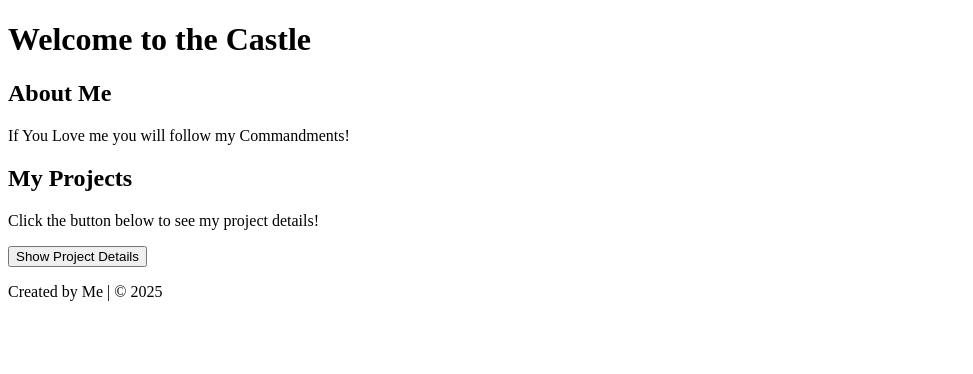
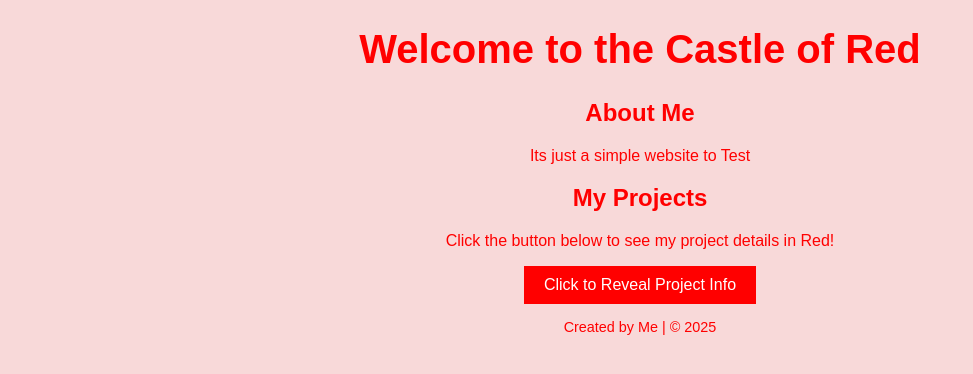
Before and after one commit to elliotX19/mywebsite, a plain HTML site: page index.html in a window 1280 px wide. Shown: the whole page, without its empty margins (0-973 px from the left). Drawn offline with Linux system fonts and the light colour scheme.

Commit message:
Fixed CSS file name issue and applied red color changes

```diff
--- a/index.html
+++ b/index.html
@@ -4,27 +4,28 @@
     <meta charset="UTF-8">
     <meta name="viewport" content="width=device-width, initial-scale=1.0">
     <title>Simple Website</title>
-    <link rel="stylesheet" href="styles.css">
+    <link rel="stylesheet" href="style.css">
+
 </head>
 <body>
 
     <header>
-        <h1>Welcome to the Castle</h1>
+        <h1>Welcome to the Castle of Red</h1>
     </header>
 
     <main>
         <section>
             <h2>About Me</h2>
-                <p>If You Love me you will follow my Commandments!</p>
+            <p>Its just a simple website to Test </p>
         </section>
 
         <section>
             <h2>My Projects</h2>
-            <p>Click the button below to see my project details!</p>
-            <button onclick="showProjectDetails()">Show Project Details</button>
+            <p>Click the button below to see my project details in Red!</p>
+            <button onclick="showProjectDetails()">Click to Reveal Project Info</button>
 
             <div id="projectDetails" style="display: none;">
-                <p>Here are the details of my project. It’s a cool web app!</p>
+                <p>Here are the details of my project. It’s a cool web app with a Red touch!</p>
             </div>
         </section>
     </main>
--- a/script.js
+++ b/script.js
@@ -1,10 +1,8 @@
 function showProjectDetails() {
-    var details = document.getElementById("projectDetails");
-
-    // Toggle the display of the project details
-    if (details.style.display === "none") {
-        details.style.display = "block";
+    const projectDetails = document.getElementById('projectDetails');
+    if (projectDetails.style.display === "none") {
+        projectDetails.style.display = "block";  // Show the details
     } else {
-        details.style.display = "none";
+        projectDetails.style.display = "none";  // Hide the details
     }
 }
--- a/style.css
+++ b/style.css
@@ -1,59 +1,37 @@
-/* Reset some default styles */
-* {
-    margin: 0;
-    padding: 0;
-    box-sizing: border-box;
+
+body {
+    font-family: Arial, sans-serif;
+    background-color: rgb(248, 217, 217);
+    color: red;  /* Change all text color to red */
 }
 
-/* Basic page styling */
-body {
-    font-family: Arial, sans-serif;
-    background-color: #d11b1b;
-    color: #333;
-    line-height: 1.6;
-    padding: 20px;
-}
-
-header {
-    background-color: #4CAF50;
-    color: white;
-    padding: 20px;
+header, main, footer {
     text-align: center;
 }
 
-h1 {
-    font-size: 2.5em;
+header h1 {
+    font-size: 2.5rem;
+    color: red;  /* Red color for header */
 }
 
-main {
-    margin-top: 20px;
-}
-
-section {
-    background-color: #fff;
-    padding: 20px;
-    margin-bottom: 20px;
-    border-radius: 8px;
-    box-shadow: 0 2px 5px rgba(0, 0, 0, 0.1);
+main h2 {
+    color: red;  /* Red color for subheadings */
 }
 
 button {
-    background-color: #007BFF;
+    background-color: red;
     color: white;
     border: none;
     padding: 10px 20px;
-    font-size: 1em;
+    font-size: 1rem;
     cursor: pointer;
-    border-radius: 5px;
-    transition: background-color 0.3s;
 }
 
 button:hover {
-    background-color: #0056b3;
+    background-color: darkred;  /* Dark red color on hover */
 }
 
 footer {
-    text-align: center;
-    margin-top: 30px;
-    font-size: 0.9em;
+    font-size: 0.9rem;
+    color: red;
 }
```
